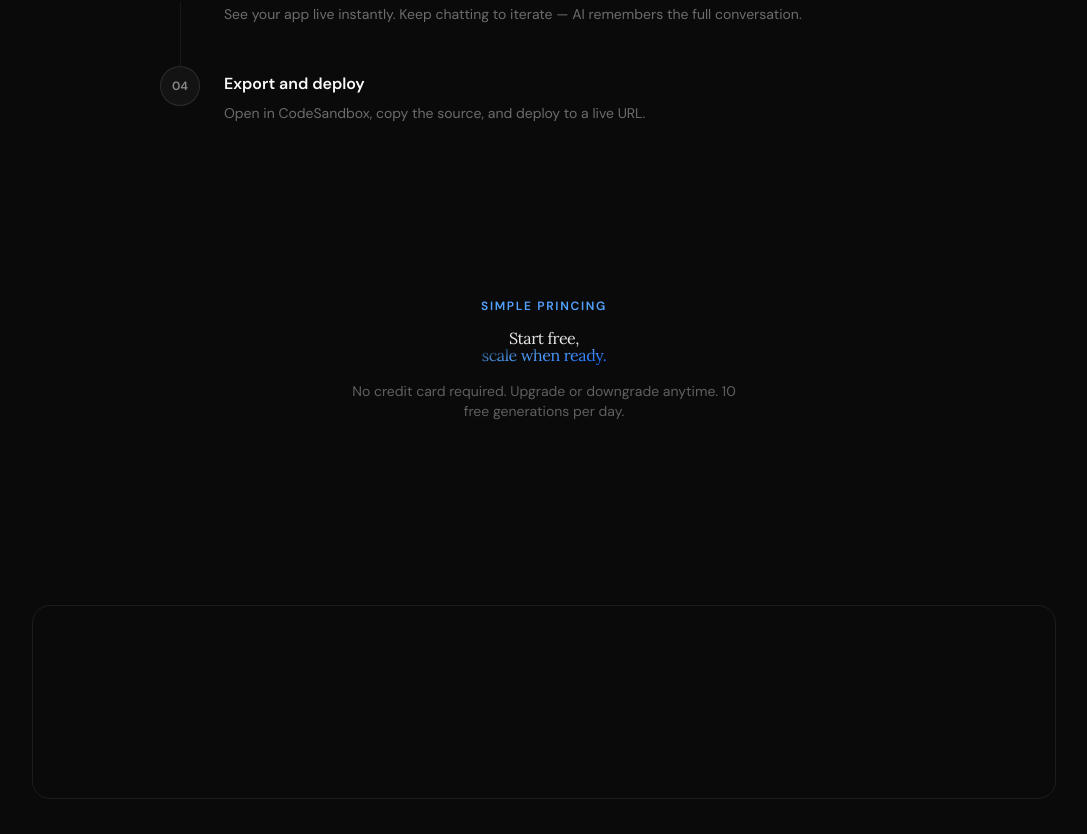
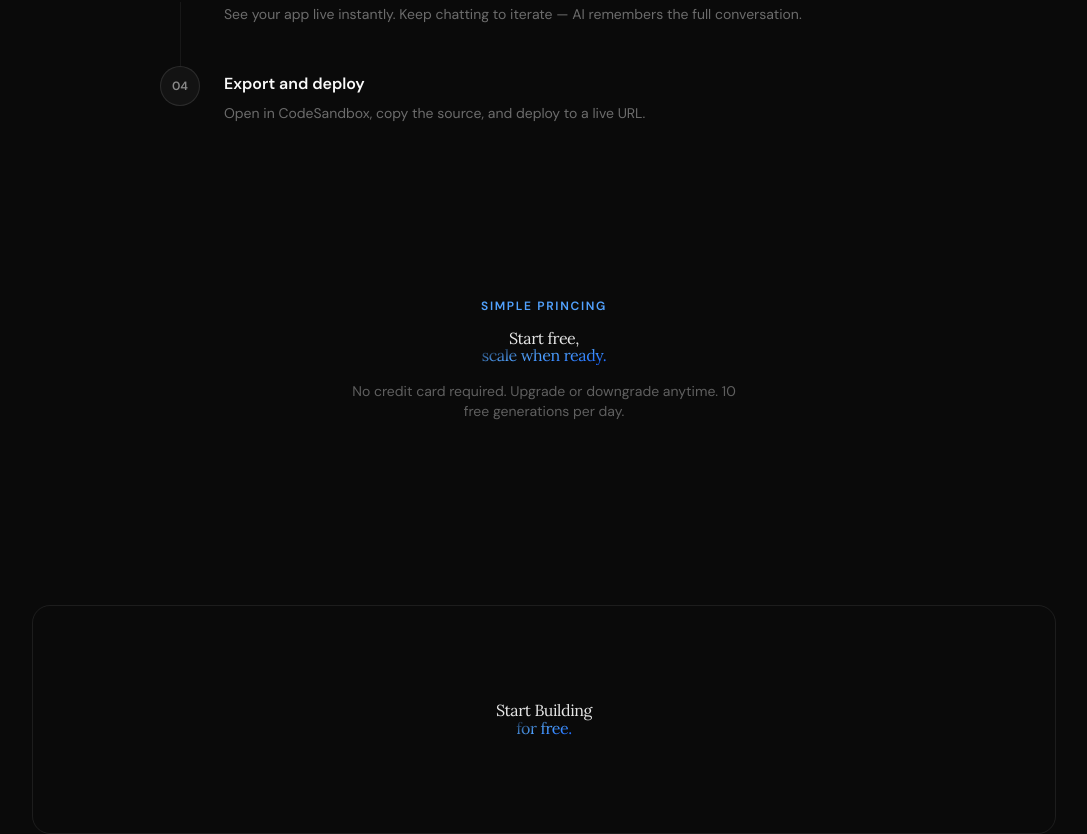
Before and after one commit to moonspark78/ai-app-builder, a Next.js app: page / in a window 1280 px wide. Shown: the part 1826-2660 px from the top of the page, without its empty margins (96-1183 px from the left). Before the commit the page ends 2625 px from the top, so only its background shows below. Built offline with nearby package versions, Linux system fonts and the light colour scheme; no server answers.

Commit message:
:art: working on Page.tsx  /./././././././   :art:

```diff
--- a/app/page.tsx
+++ b/app/page.tsx
@@ -211,7 +211,7 @@ export default function Home() {
       </section>
 
       <section className="relative mx-auto mb-3é max-w-5xl overflow-hidden rounded-2xl border border-white/8 px-10 py-24 text-center">
-
+        <SectionHeading gray="Start Building" blue="for free." />
       </section>
     </main>
   );
```
